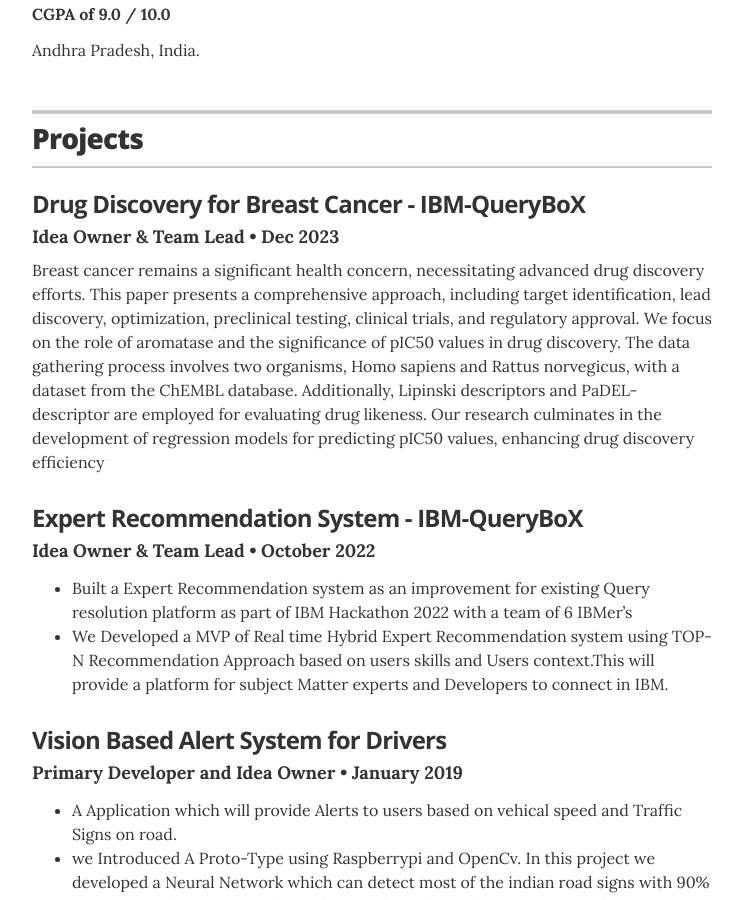
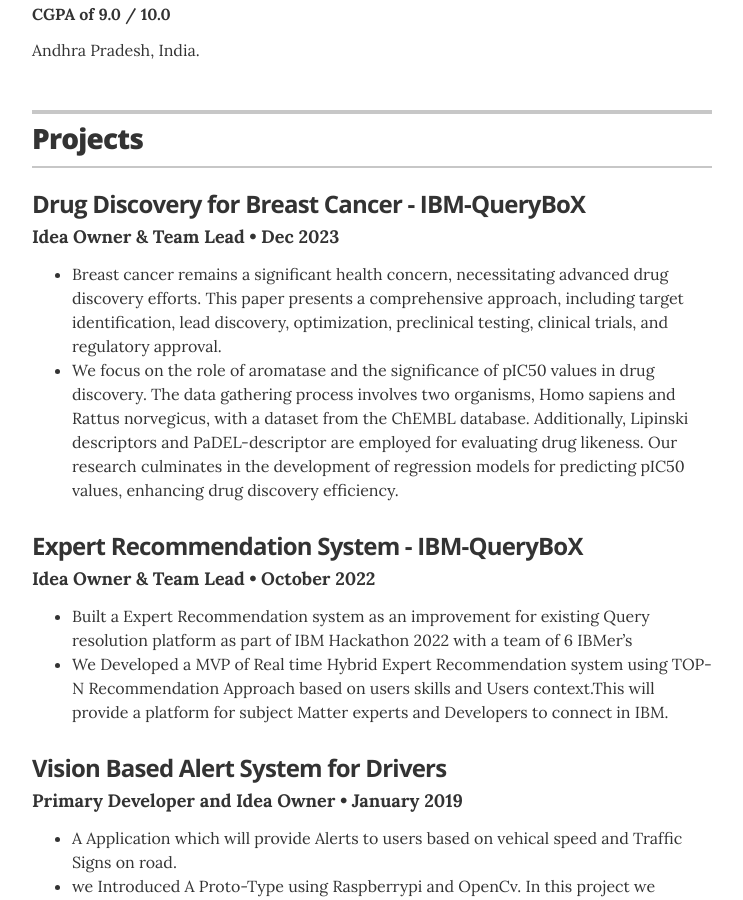
Before and after one commit to JUPUDI-VAMSI-KALYAN/Resume, a Jekyll site: the page built from index.html, in a window 1280 px wide and 900 px high, scrolled down 2271 px. Shown: the whole window, without its empty margins (268-1011 px from the left). Built offline with Jekyll 4.4.1, drawn with Linux system fonts in a browser that asks for light colours.

```diff
--- a/_data/projects.yml
+++ b/_data/projects.yml
@@ -6,7 +6,7 @@
   role: Idea Owner & Team Lead
   duration: Dec 2023
   # url: "#"
-  description: Breast cancer remains a significant health concern, necessitating advanced drug discovery efforts. This paper presents a comprehensive approach, including target identification, lead discovery, optimization, preclinical testing, clinical trials, and regulatory approval. We focus on the role of aromatase and the significance of pIC50 values in drug discovery. The data gathering process involves two organisms, Homo sapiens and Rattus norvegicus, with a dataset from the ChEMBL database. Additionally, Lipinski descriptors and PaDEL-descriptor are employed for evaluating drug likeness. Our research culminates in the development of regression models for predicting pIC50 values, enhancing drug discovery efficiency
+  description: <ul><li>Breast cancer remains a significant health concern, necessitating advanced drug discovery efforts. This paper presents a comprehensive approach, including target identification, lead discovery, optimization, preclinical testing, clinical trials, and regulatory approval. <li>We focus on the role of aromatase and the significance of pIC50 values in drug discovery. The data gathering process involves two organisms, Homo sapiens and Rattus norvegicus, with a dataset from the ChEMBL database. Additionally, Lipinski descriptors and PaDEL-descriptor are employed for evaluating drug likeness. Our research culminates in the development of regression models for predicting pIC50 values, enhancing drug discovery efficiency.<ul/>
 
 - project: Expert Recommendation System - IBM-QueryBoX
   role: Idea Owner & Team Lead
```
